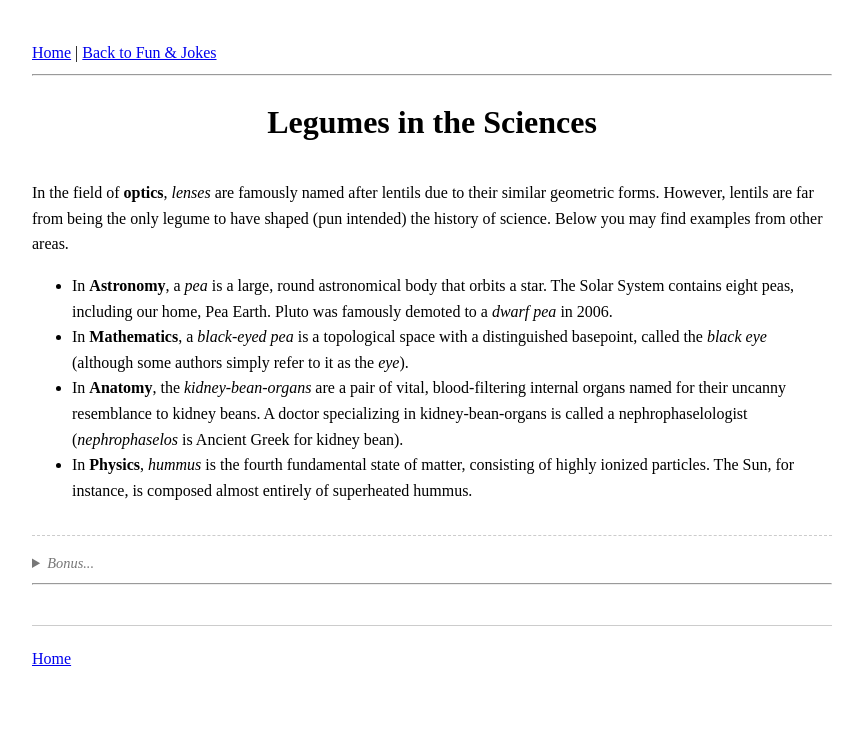
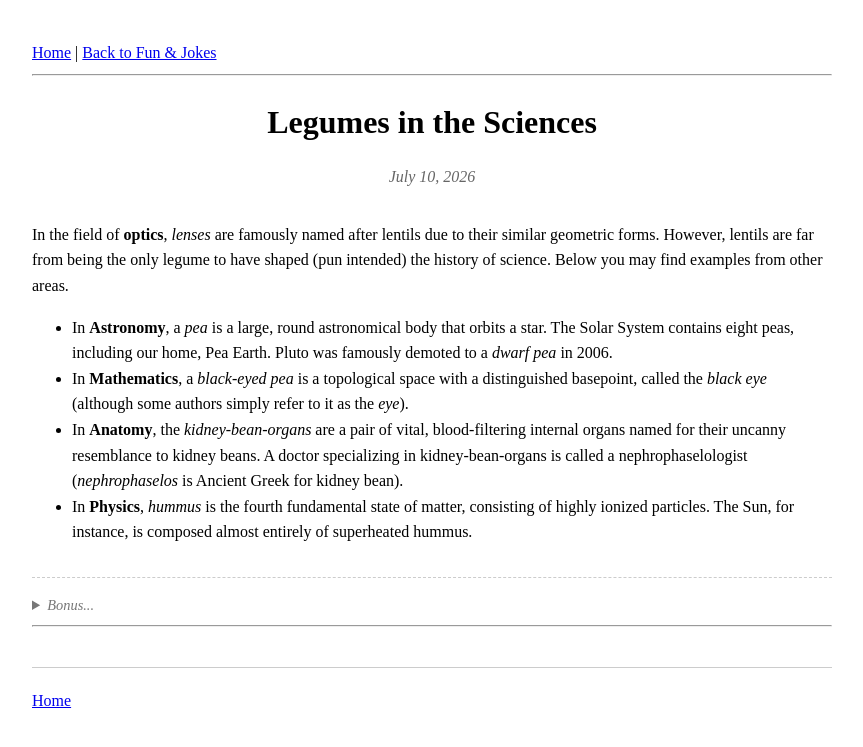
Before and after one commit to smitke6/smitke6.github.io, a Jekyll site: the page built from archive/en/2026-07-10-legumes.md, in a window 1280 px wide. Shown: the top 747 px of the page, without its empty margins (208-1071 px from the left). Built offline with Jekyll 4.4.1, drawn with Linux system fonts in a browser that asks for light colours.

Commit message:
Update 2026-07-10-legumes.md

```diff
--- a/archive/en/2026-07-10-legumes.md
+++ b/archive/en/2026-07-10-legumes.md
@@ -2,6 +2,7 @@
 layout: post
 category: joke
 title: "Legumes in the Sciences"
+date: 2026-07-10
 first_comment: "In chemistry, a majadra is a group of two or more atoms, held together by attractive forces known as chemical bonds."
 ---
 
```
